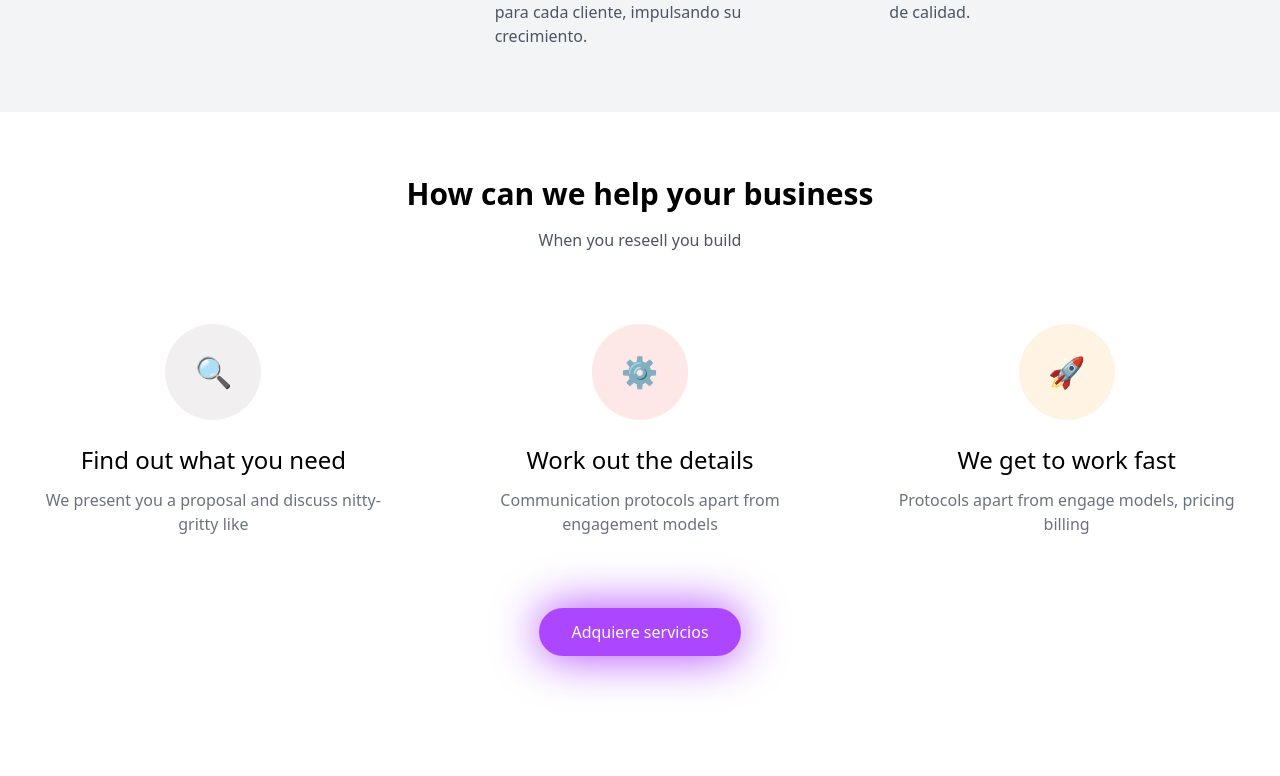
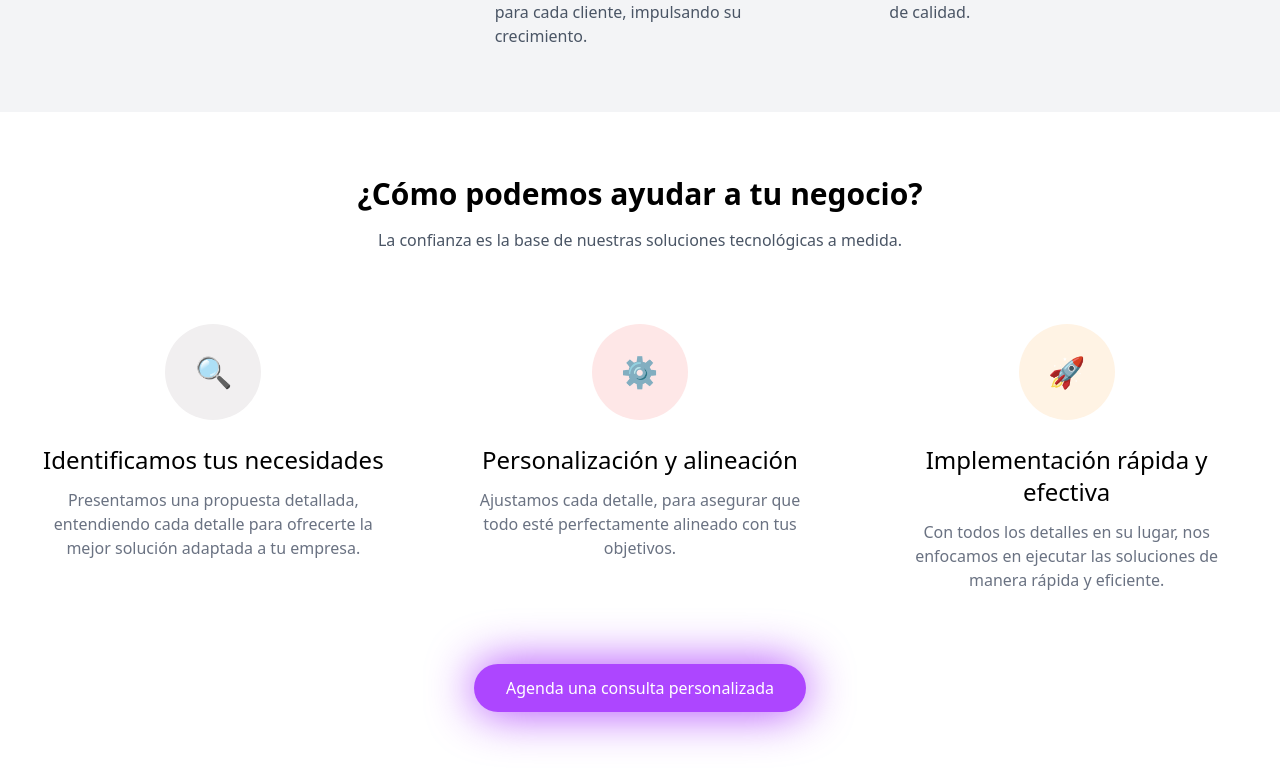
Before and after one commit to Luncier14/KrognerLandingPage, a React (Vite) app in the folder Krogner/: page / in a window 1280 px wide. Shown: the part 1225-2001 px from the top of the page. Before the commit the page ends 1945 px from the top, so only its background shows below. Built offline with nearby package versions, Linux system fonts and the light colour scheme.

Commit message:
Update features

```diff
--- a/Krogner/src/App.jsx
+++ b/Krogner/src/App.jsx
@@ -18,6 +18,7 @@ function App() {
           <PurposeSection/>
           <FeaturesSection/>
 
+
         </div>
     </main>
   )
--- a/Krogner/src/components/FeaturesSection.jsx
+++ b/Krogner/src/components/FeaturesSection.jsx
@@ -3,18 +3,18 @@ import React from 'react'
 const features = [
     {
       icon: "🔍",
-      title: "Find out what you need",
-      description: "We present you a proposal and discuss nitty-gritty like"
+      title: "Identificamos tus necesidades",
+      description: "Presentamos una propuesta detallada, entendiendo cada detalle para ofrecerte la mejor solución adaptada a tu empresa."
     },
     {
       icon: "⚙️",
-      title: "Work out the details",
-      description: "Communication protocols apart from engagement models"
+      title: "Personalización y alineación",
+      description: "Ajustamos cada detalle, para asegurar que todo esté perfectamente alineado con tus objetivos."
     },
     {
       icon: "🚀",
-      title: "We get to work fast",
-      description: "Protocols apart from engage models, pricing billing"
+      title: "Implementación rápida y efectiva",
+      description: "Con todos los detalles en su lugar, nos enfocamos en ejecutar las soluciones de manera rápida y eficiente."
     }
   ]
 
@@ -24,8 +24,8 @@ const FeaturesSection = () => {
     <section className='max-w-7xl mx-auto px-4 py-16'>
         {/* Heading texts */}
         <div className='text-center mb-12'>
-            <h2 className='text-3xl font-bold mb-4'>How can we help your business</h2>
-            <p className='text-gray-600'>When you reseell you build</p>
+            <h2 className='text-3xl font-bold mb-4'>¿Cómo podemos ayudar a tu negocio?</h2>
+            <p className='text-gray-600'>La confianza es la base de nuestras soluciones tecnológicas a medida.</p>
         </div>
 
         {/* Features */}
@@ -50,7 +50,7 @@ const FeaturesSection = () => {
 
 
         <div className='text-center mt-12'>
-            <button className='bg-purple-500 text-white cursor-pointer px-8 py-3 rounded-full font-medium hover:bg-purple-800 transition-colors relative'>Adquiere servicios
+            <button className='bg-purple-500 text-white cursor-pointer px-8 py-3 rounded-full font-medium hover:bg-purple-800 transition-colors relative'>Agenda una consulta personalizada
                 <div className='absolute -z-10 w-full h-full rounded-full bg-purple-600/80 blur-xl top-0 left-0'>
 
                 </div>
```
